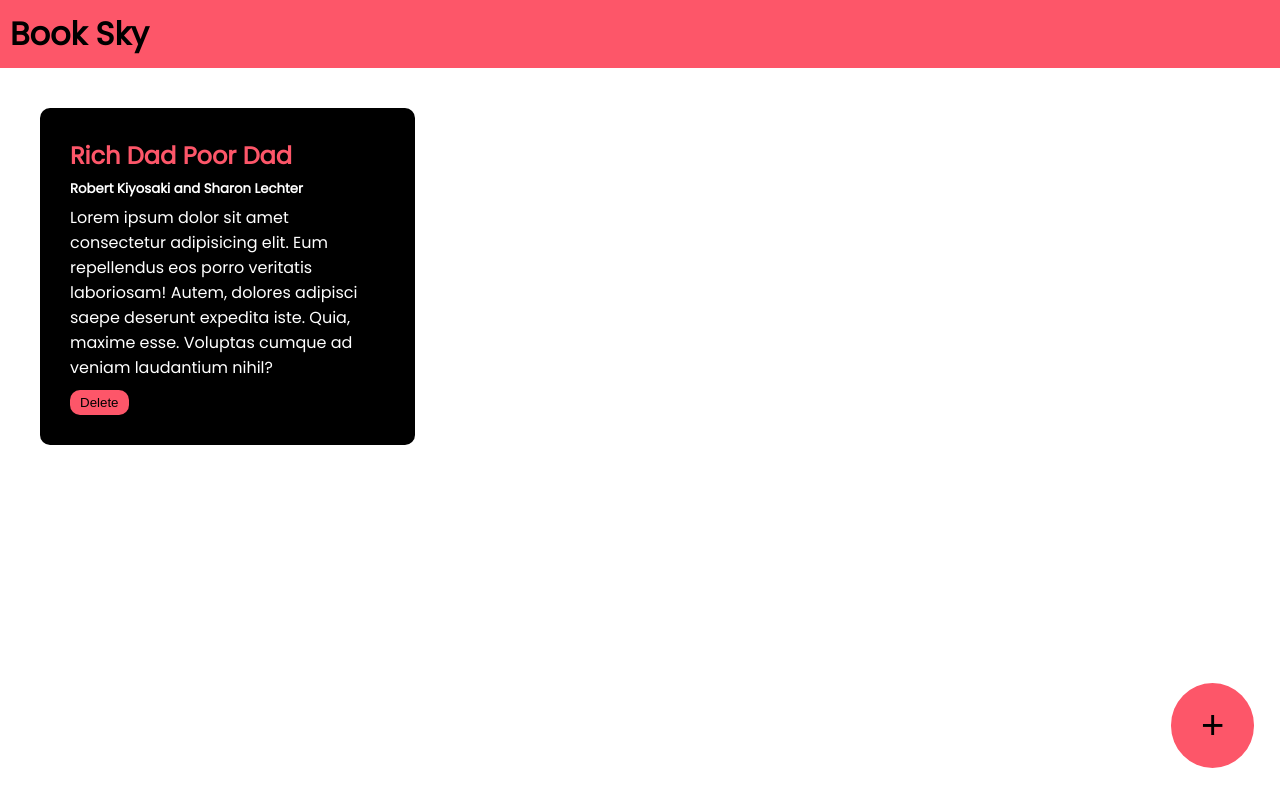
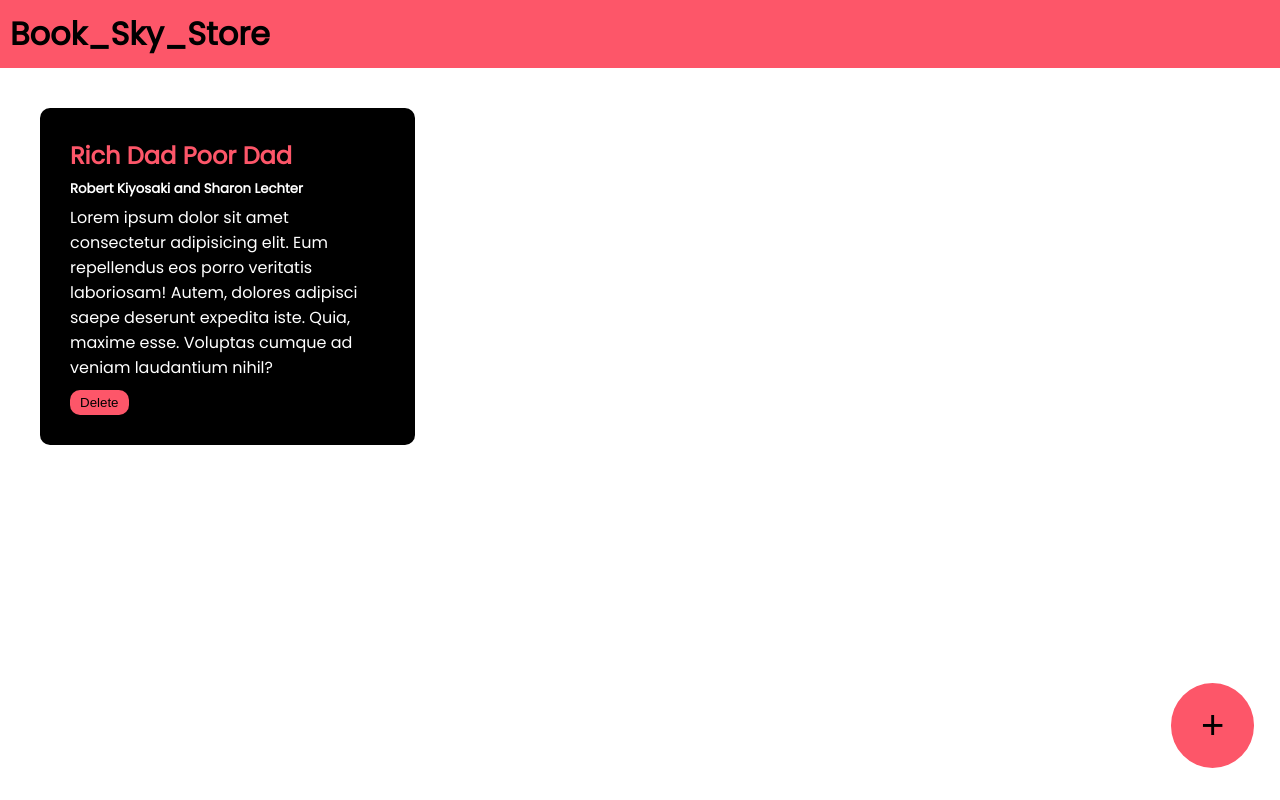
Before and after one commit to Gokulakrishnan6587/Adding_cart, a plain HTML site: page index.html in a window 1280 px wide. Drawn offline with Linux system fonts and the light colour scheme.

Commit message:
final version

```diff
--- a/index.html
+++ b/index.html
@@ -15,7 +15,7 @@
 <body>
 
     <div class="navbar">
-        <h1>Book Sky</h1>
+        <h1>Book_Sky_Store</h1>
     </div>
 
     <div class="container">
```
